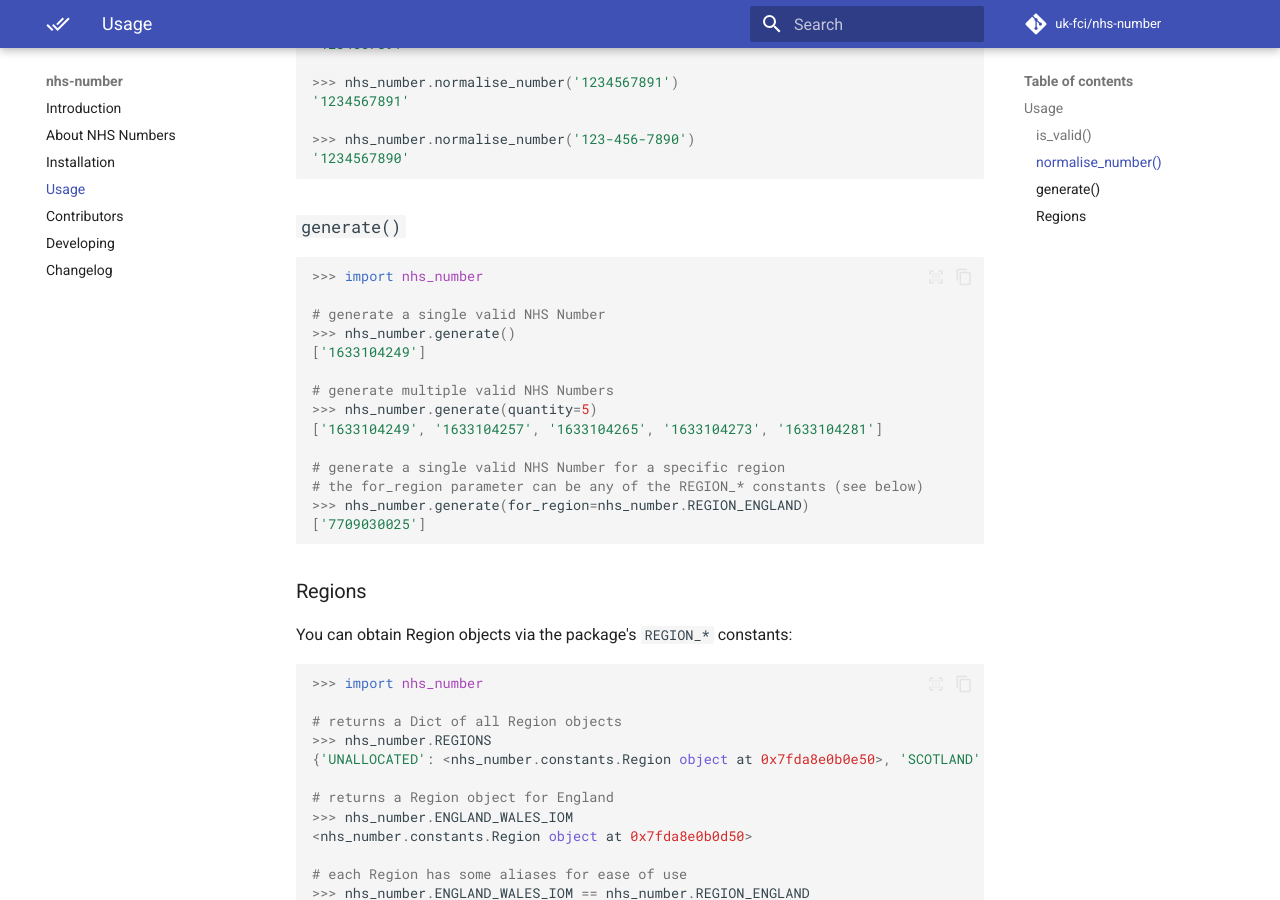
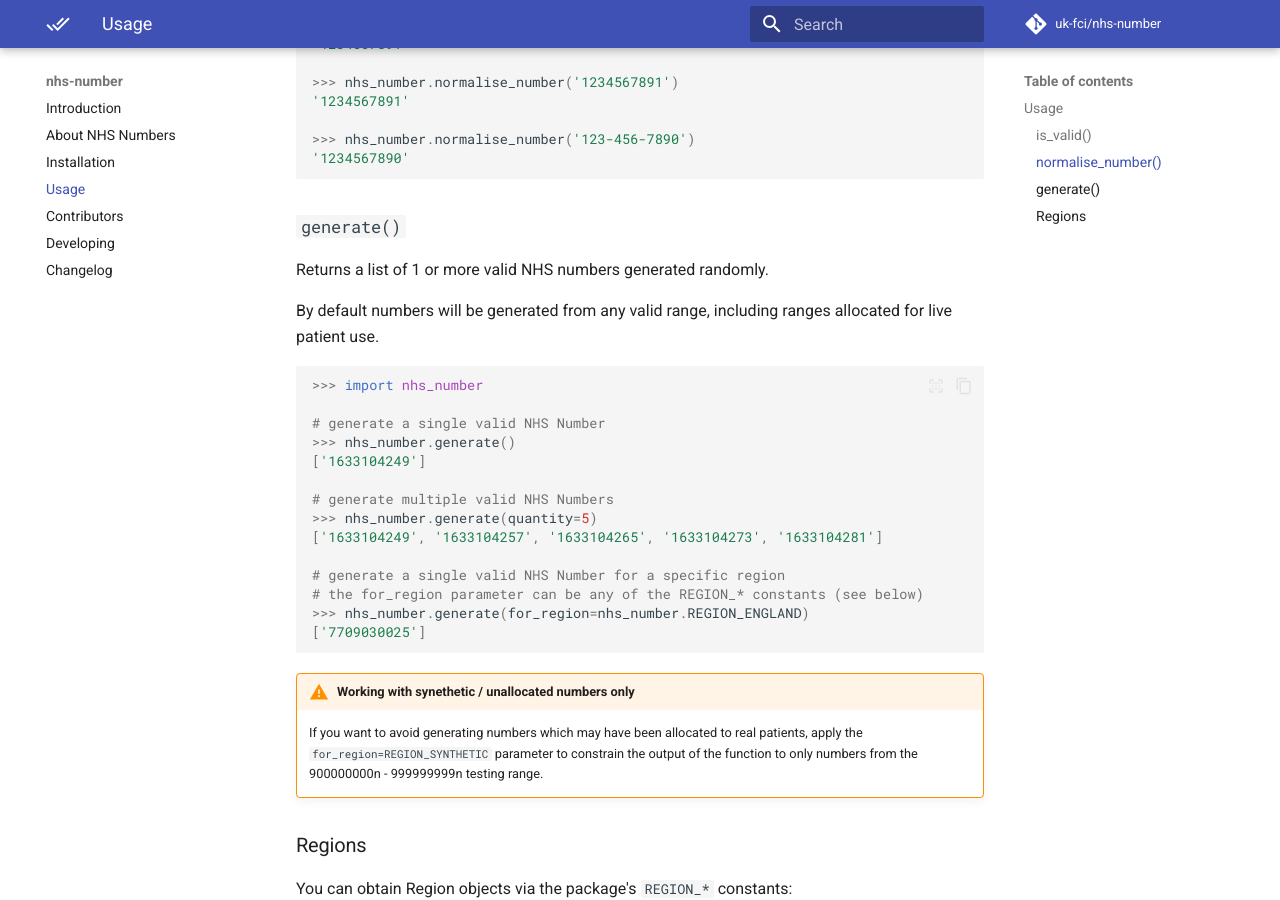
Before and after one commit to uk-fci/nhs-number, an MkDocs documentation site: the page built from docs/usage.md, in a window 1280 px wide and 900 px high, scrolled down 1129 px. Built offline with MkDocs 1.6.1 and Material for MkDocs 9.7.7, drawn with Linux system fonts in a browser that asks for light colours; comment, search, counter and statistics services are not loaded.

Commit message:
Update instructions for generate() in usage.md
Add additional guidance around generation of live numbers vs synthetic numbers.

````diff
--- a/docs/usage.md
+++ b/docs/usage.md
@@ -54,6 +54,10 @@ True
 
 ### `generate()`
 
+Returns a list of 1 or more valid NHS numbers generated randomly.
+
+By default numbers will be generated from any valid range, including ranges allocated for live patient use.
+
 ```python
 
 >>> import nhs_number
@@ -71,6 +75,9 @@ True
 >>> nhs_number.generate(for_region=nhs_number.REGION_ENGLAND)
 ['7709030025']
 ```
+
+!!! warning "Working with synethetic / unallocated numbers only"
+    If you want to avoid generating numbers which may have been allocated to real patients, apply the `for_region=REGION_SYNTHETIC` parameter to constrain the output of the function to only numbers from the 900000000n - 999999999n testing range.
 
 ### Regions
 
````
